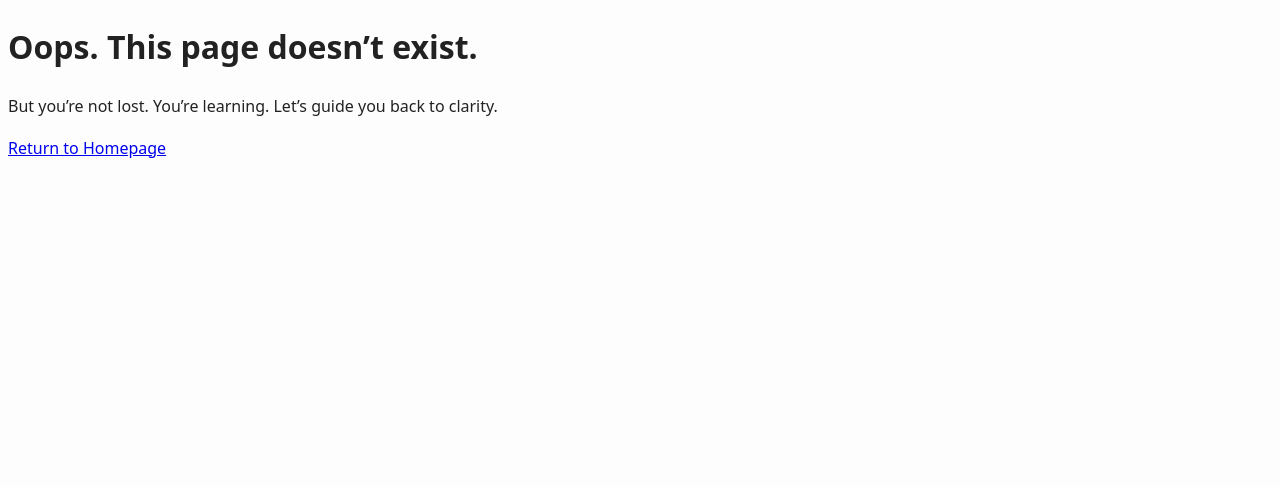
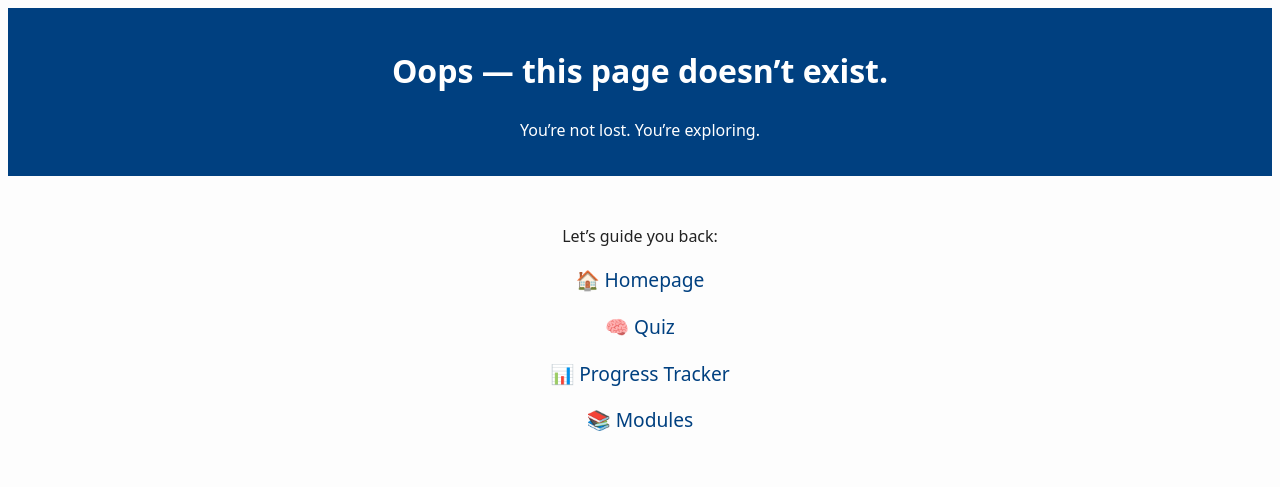
Before and after one commit to gernadsam-commits/MrElimuAITeam, a plain HTML site: page 404.html in a window 1280 px wide. Drawn offline with Linux system fonts and the light colour scheme.

Commit message:
Added custom 404 page with emotional clarity

```diff
--- a/404.html
+++ b/404.html
@@ -1,17 +1,27 @@
-<!-- 404.html -->
 <!DOCTYPE html>
 <html lang="en">
 <head>
   <meta charset="UTF-8" />
   <meta name="viewport" content="width=device-width, initial-scale=1.0" />
-  <title>Page Not Found — Mr.Elimu</title>
+  <title>Page Not Found</title>
   <link rel="stylesheet" href="style.css" />
 </head>
 <body>
-  <main class="not-found">
-    <h1>Oops. This page doesn’t exist.</h1>
-    <p>But you’re not lost. You’re learning. Let’s guide you back to clarity.</p>
-    <a href="index.html">Return to Homepage</a>
+  <header>
+    <h1>Oops — this page doesn’t exist.</h1>
+    <p>You’re not lost. You’re exploring.</p>
+  </header>
+
+  <main>
+    <section class="error">
+      <p>Let’s guide you back:</p>
+      <ul>
+        <li><a href="index.html">🏠 Homepage</a></li>
+        <li><a href="quiz.html">🧠 Quiz</a></li>
+        <li><a href="progress.html">📊 Progress Tracker</a></li>
+        <li><a href="modules.html">📚 Modules</a></li>
+      </ul>
+    </section>
   </main>
 </body>
 </html>
--- a/style.css
+++ b/style.css
@@ -245,3 +245,27 @@ body {
     opacity: 1;
   }
 }
+.error {
+  padding: 2rem;
+  text-align: center;
+}
+
+.error ul {
+  list-style: none;
+  padding: 0;
+}
+
+.error li {
+  margin: 1rem 0;
+}
+
+.error a {
+  font-size: 1.2rem;
+  color: #004080;
+  text-decoration: none;
+  transition: color 0.3s ease;
+}
+
+.error a:hover {
+  color: #0077cc;
+}
```
